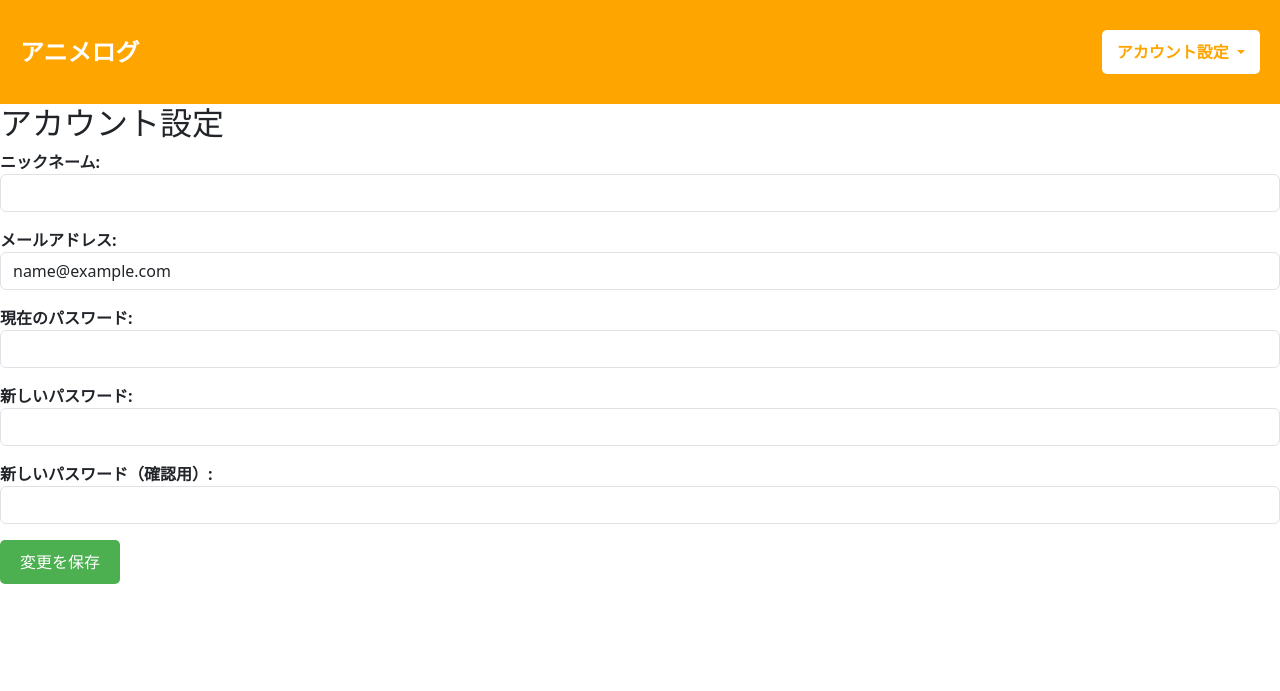
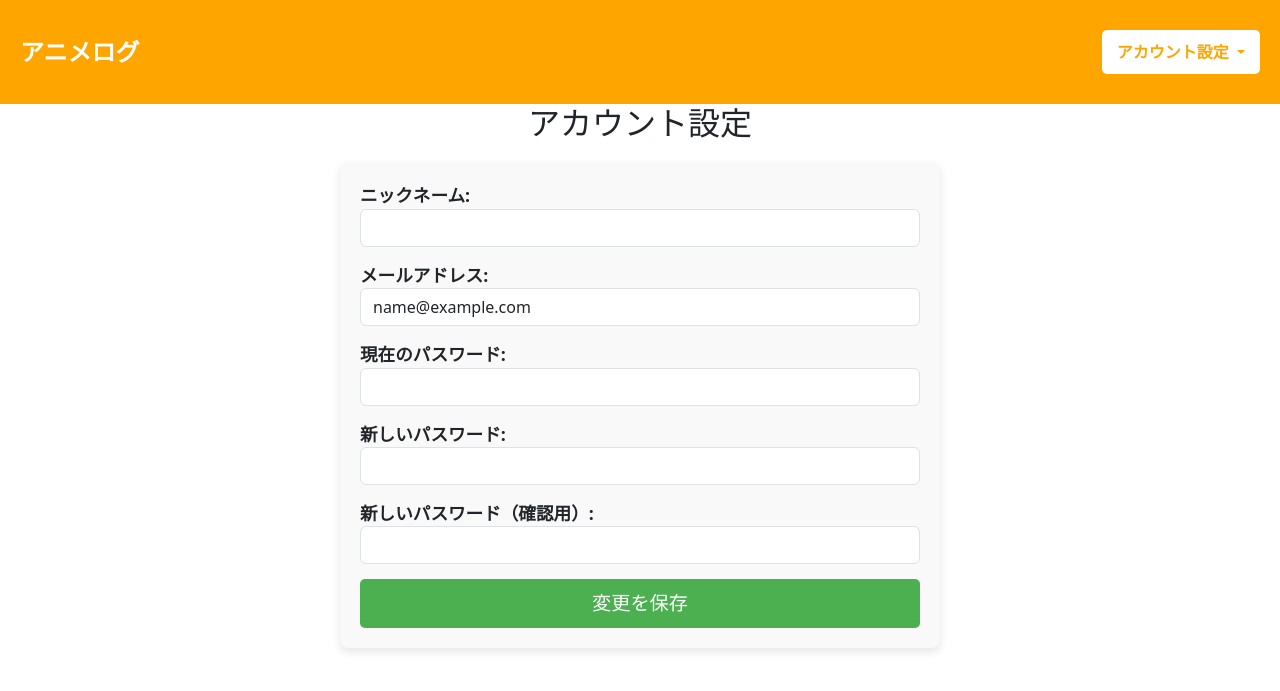
Before and after one commit to saltgyro/AnimeLog, a Django app: page /edit/ in a window 1280 px wide. Shown: the top 691 px of the page. Run offline with Django 4.2, Linux system fonts and the light colour scheme; the visitor is signed in with stand-in values (Sample User, id 1).

Commit message:
アカウント設定変更画面のCSS変更

```diff
--- /dev/null
+++ b/AnimeLog/static/css/user_edit.css
@@ -0,0 +1,62 @@
+/* user_editページのスタイル */
+.h2  {
+    text-align: center; /* 見出しを中央揃え */
+    margin-bottom: 20px; /* 見出しの下に余白 */
+}
+
+.account-form {
+    max-width: 600px; /* フォームの最大幅を設定 */
+    margin: 0 auto;   /* フォームを画面中央に配置 */
+    padding: 20px;
+    background-color: #f9f9f9; /* 背景色を設定 */
+    border-radius: 8px; /* 角を丸める */
+    box-shadow: 0 4px 8px rgba(0, 0, 0, 0.1); /* 薄いシャドウを追加 */
+}
+
+.account-form h2 {
+    text-align: center; /* 見出しを中央揃え */
+    margin-bottom: 20px; /* 見出しの下に余白 */
+}
+
+.account-form p {
+    font-size: 1.1em;
+    margin-bottom: 15px;
+}
+
+.account-form button {
+    display: block;
+    width: 100%;
+    padding: 10px;
+
+    color: white;
+    border: none;
+    border-radius: 5px;
+    font-size: 1.2em;
+    cursor: pointer;
+}
+
+.account-form button:hover {
+    background-color: #0056b3;
+}
+
+.messages {
+    margin-top: 20px;
+    padding: 0;
+    list-style-type: none;
+}
+
+.messages li {
+    padding: 10px;
+    margin-bottom: 10px;
+    border-radius: 5px;
+}
+
+.messages .success {
+    background-color: #d4edda;
+    color: #155724;
+}
+
+.messages .error {
+    background-color: #f8d7da;
+    color: #721c24;
+}
--- a/AnimeLog/templates/html/user_edit.html
+++ b/AnimeLog/templates/html/user_edit.html
@@ -1,8 +1,10 @@
 {% extends "html/base.html" %}
+{% load static %}
 
 {% block content %}
-<h2>アカウント設定</h2>
-<form method="post">
+<link rel="stylesheet" href="{% static 'css/user_edit.css' %}">
+<h2 class="h2">アカウント設定</h2>
+<form method="post" class="account-form">
     {% csrf_token %}
     {{ form.as_p }}
     <button type="submit" class="btn btn-primary">変更を保存</button>
```
